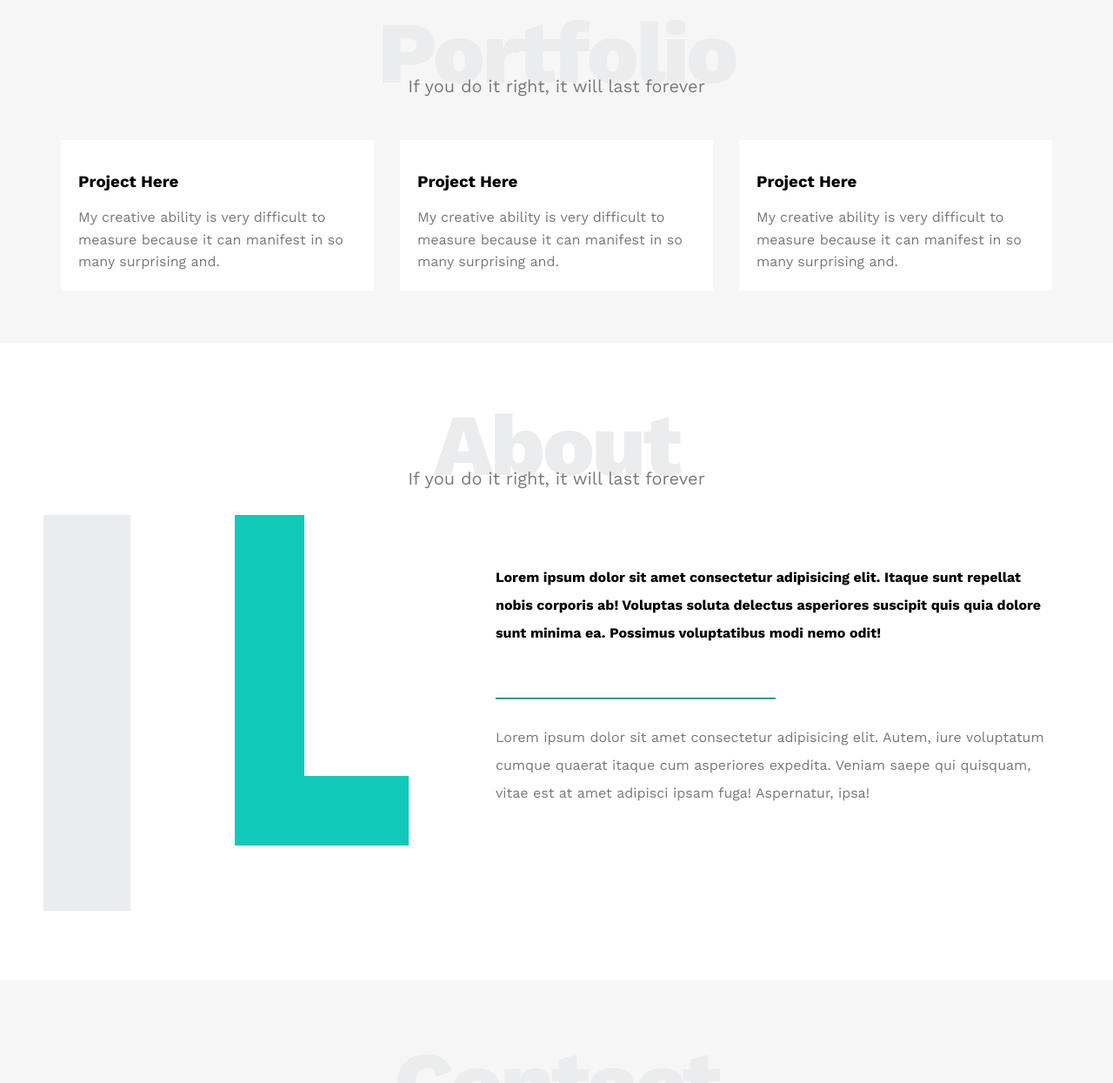
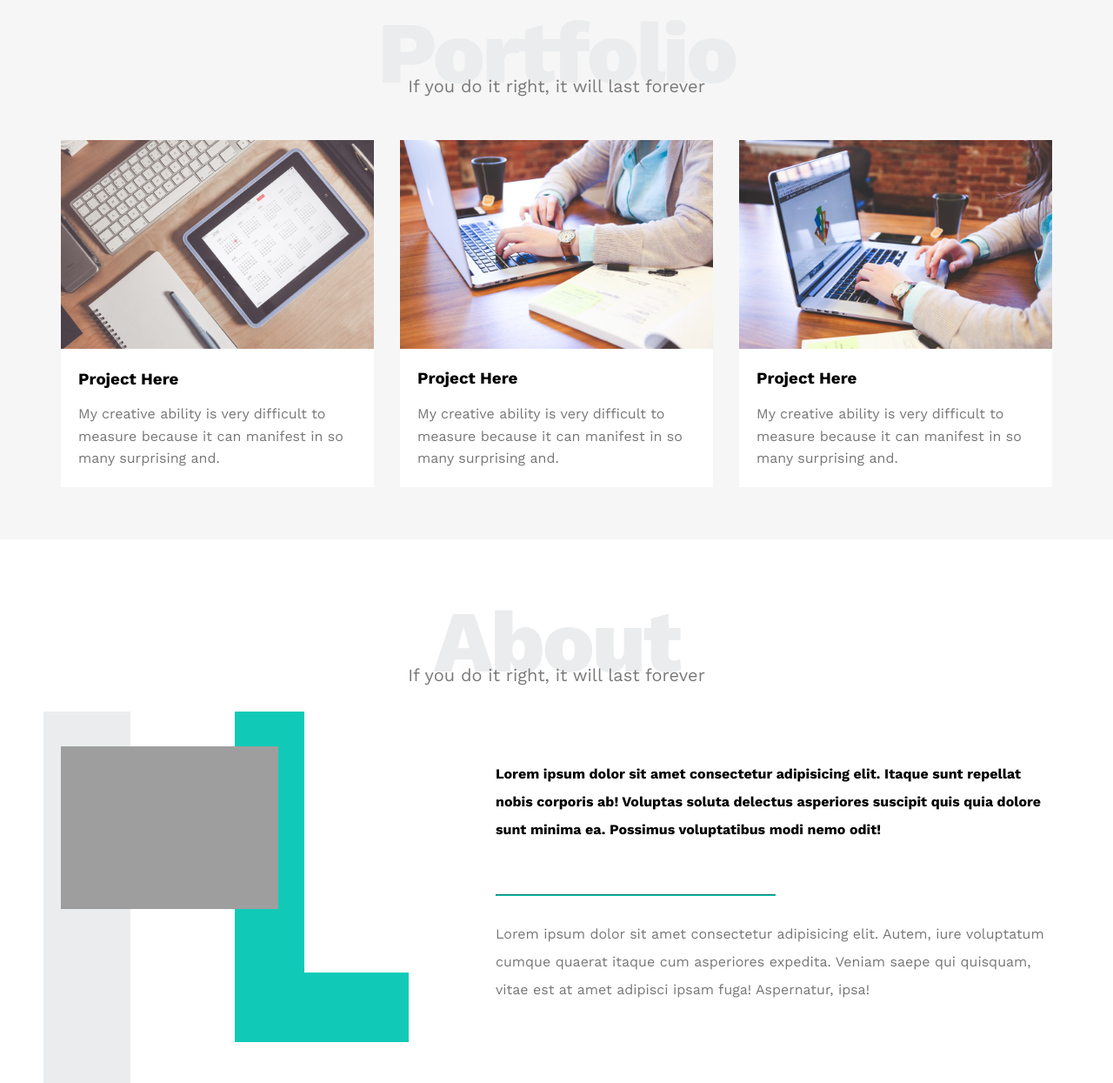
Before and after one commit to E-AhmedBarakat/template-one, a plain HTML site: page index.html in a window 1280 px wide. Shown: the part 1883-3128 px from the top of the page at 87% size. Drawn offline with nearby package versions, Linux system fonts and the light colour scheme; the site is published under a folder, as on GitHub Pages, so addresses that start at the root find nothing.

Commit message:
Update index.html

```diff
--- a/index.html
+++ b/index.html
@@ -145,7 +145,7 @@
             <p>If you do it right, it will last forever</p>
             <div class="portfolio-content">
                 <div class="card">
-                    <img src="/image/apple-gb1a961937_1920.jpg" alt="">
+                    <img src="image/apple-gb1a961937_1920.jpg" alt="">
                     <div class="info">
                         <h3>Project Here</h3>
                         <p>My creative ability is very difficult to measure because it can manifest in so many
@@ -153,7 +153,7 @@
                     </div>
                 </div>
                 <div class="card">
-                    <img src="/image/portfolio 1 (2).jpg" alt="">
+                    <img src="image/portfolio 1 (2).jpg" alt="">
                     <div class="info">
                         <h3>Project Here</h3>
                         <p>My creative ability is very difficult to measure because it can manifest in so many
@@ -161,7 +161,7 @@
                     </div>
                 </div>
                 <div class="card">
-                    <img src="/image/portfolio 1 (3).jpg" alt="">
+                    <img src="image/portfolio 1 (3).jpg" alt="">
                     <div class="info">
                         <h3>Project Here</h3>
                         <p>My creative ability is very difficult to measure because it can manifest in so many
@@ -179,7 +179,7 @@
             <p>If you do it right, it will last forever</p>
             <div class="about-content">
                 <div class="image">
-                    <img src="/image/pexels-mark-neal-3655865.jpg" alt="">
+                    <img src="image/pexels-mark-neal-3655865.jpg" alt="">
                 </div>
                 <div class="text">
                     <p>Lorem ipsum dolor sit amet consectetur adipisicing elit. Itaque sunt repellat nobis corporis ab!
```
